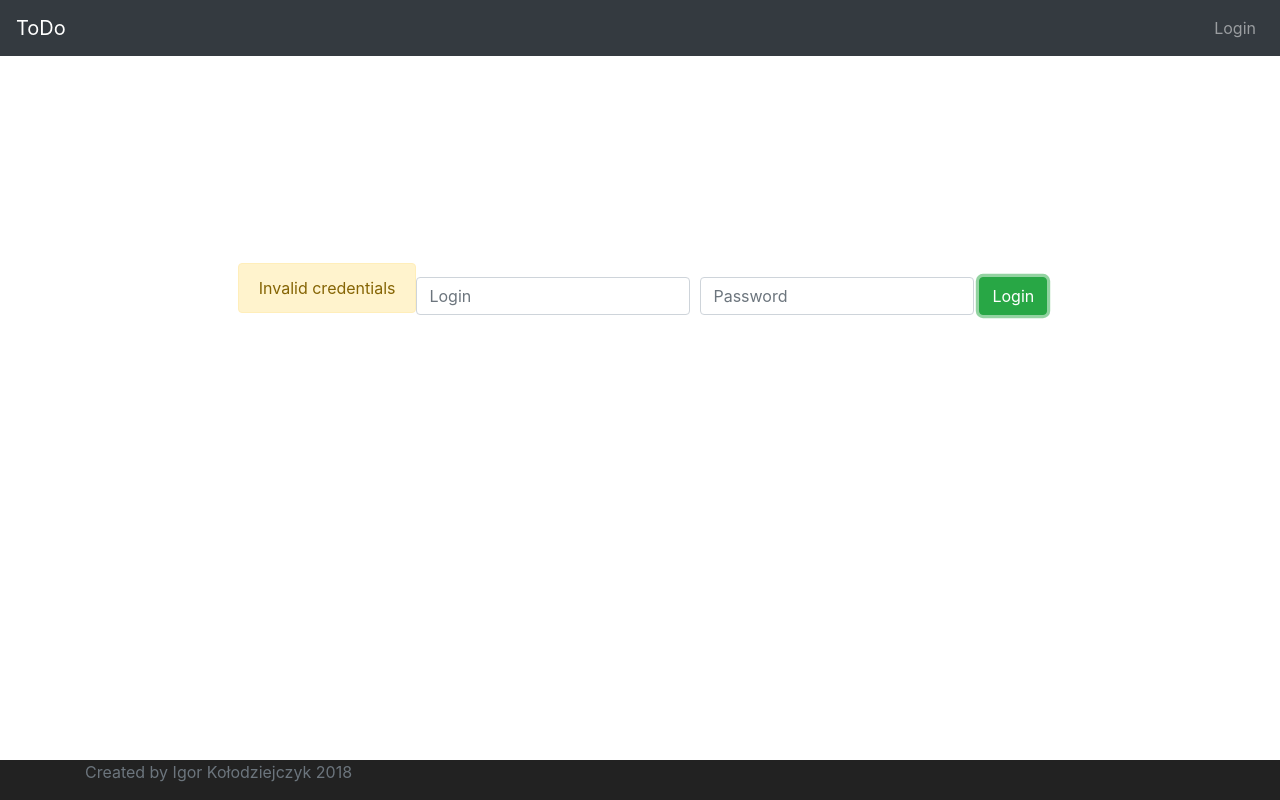
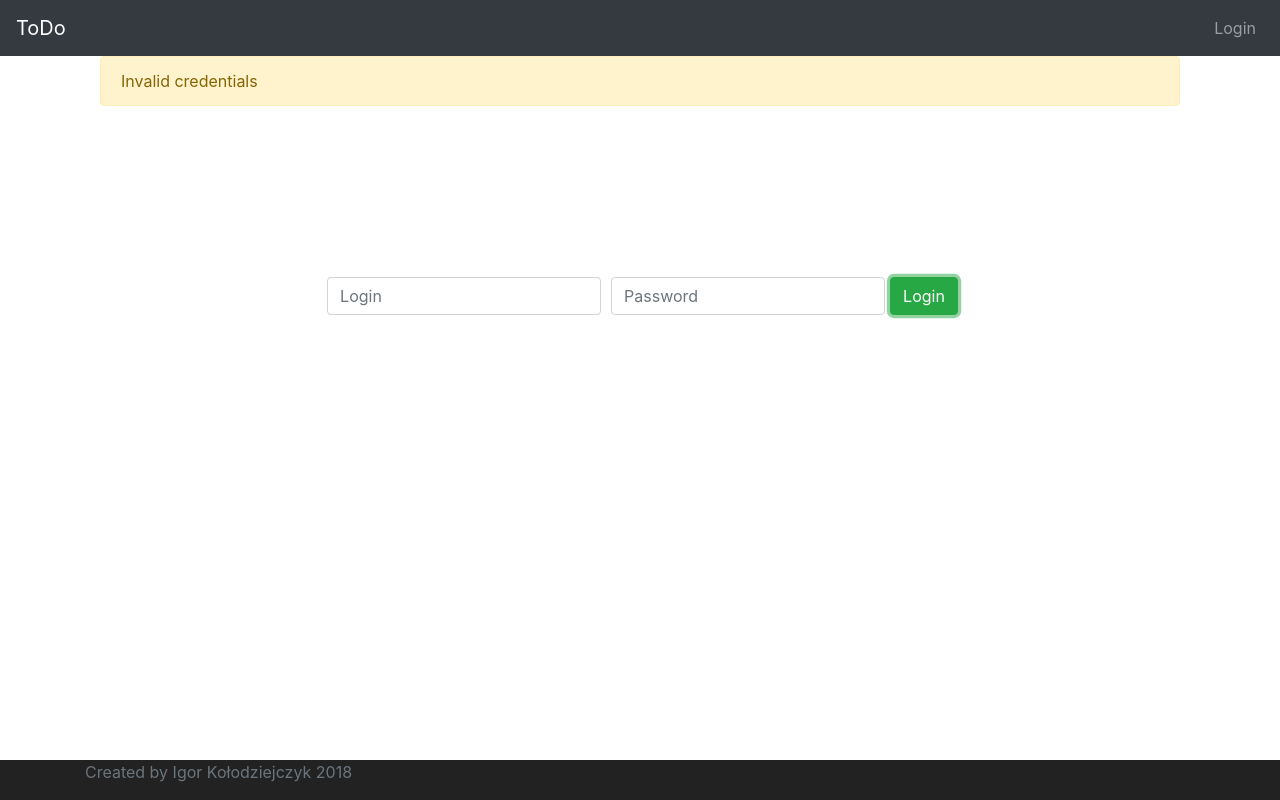
Before and after one commit to igorkol1/ToDo, an Angular app in the folder frontend/todo/: page / in a window 1280 px wide. Both pictures are taken after a click on the button "Login". Built offline with nearby package versions, Linux system fonts and the light colour scheme.

Commit message:
Work around for invalid login message display

```diff
--- a/frontend/todo/src/app/login/login.component.html
+++ b/frontend/todo/src/app/login/login.component.html
@@ -1,7 +1,13 @@
-<div class="container" style="height:60vh;">
+<div class="container" style="height:10vh;">
+
+  <div class="alert alert-warning" *ngIf='invalidLogin'>{{errorMessage}}</div>
+
+</div>
+
+<div class="container" style="height:40vh;">
+
   <div class="h-100 d-flex justify-content-center align-items-center">
 
-    <div class="alert alert-warning" *ngIf='invalidLogin'>{{errorMessage}}</div>
     <div class="form-row">
       <div class="col">
         <input type="text" class="form-control" name="username" [(ngModel)]="username" placeholder="Login">
```
